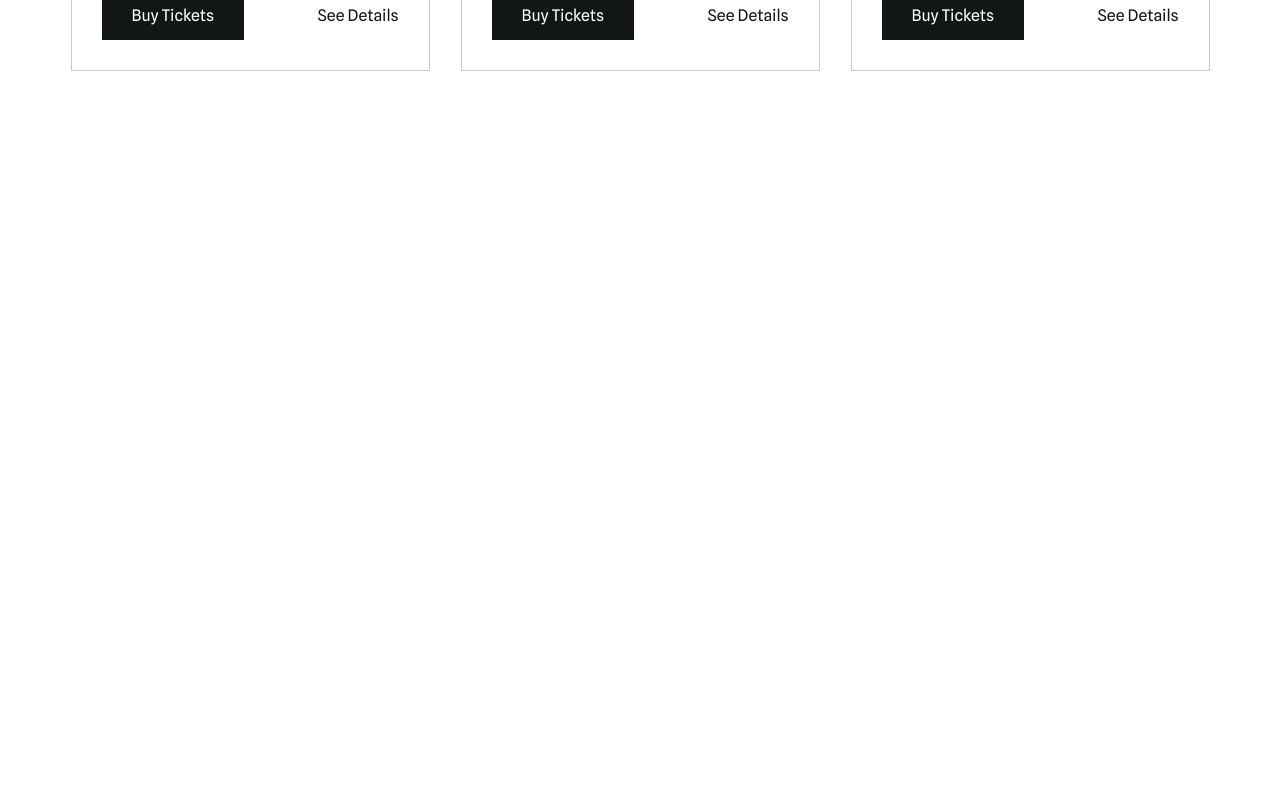
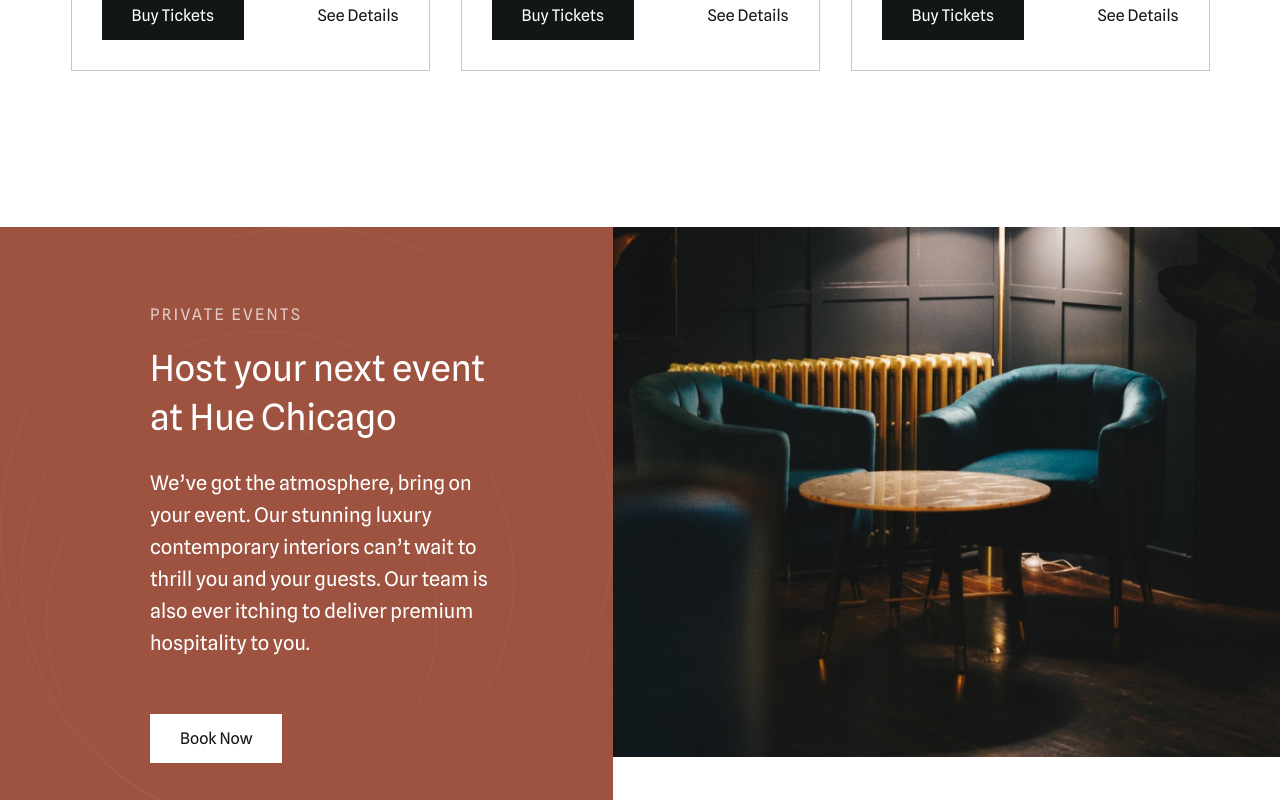
Before and after one commit to Xand6r/hue-frontend, a Next.js app: page /home in a window 1280 px wide. Shown: the part 2146-2946 px from the top of the page. Before the commit the page ends 2373 px from the top, so only its background shows below. Built offline with nearby package versions, Linux system fonts and the light colour scheme.

Commit message:
finish private section

```diff
--- /dev/null
+++ b/pages/home/components/private/index.jsx
@@ -0,0 +1,30 @@
+import React from "react";
+import styles from "./private.module.scss";
+import Image from "next/image";
+
+export default function index() {
+  return (
+    <div className={styles.private}>
+      <div className={styles.left_section}>
+        <div>
+          <div className={styles.top_meta}>PRIVATE EVENTS</div>
+          <div className={styles.title}>
+            Host your next event at Hue Chicago
+          </div>
+          <div className={styles.subtitle}>
+            We’ve got the atmosphere, bring on your event. Our stunning luxury
+            contemporary interiors can’t wait to thrill you and your guests. Our
+            team is also ever itching to deliver premium hospitality to you.
+          </div>
+          <div className={styles.button}>
+            Book Now
+          </div>
+        </div>
+      </div>
+
+      <div className={styles.right_section}>
+        <Image src="/images/private.png" width={720} height={573} />
+      </div>
+    </div>
+  );
+}
--- /dev/null
+++ b/pages/home/components/private/private.module.scss
@@ -0,0 +1,56 @@
+@import "styles/variables";
+
+.private{
+    display: flex;
+    font-family: $regular-font;
+    margin: auto;
+    width: fit-content;
+    .left_section{
+        background: #9D5340;
+        height: 100%;
+        width: 50vw;
+        max-width: 45rem;
+        padding-top: 4.8125rem;
+        padding-left: 9.375rem;
+        padding-right: 7.75rem;
+        padding-bottom: 5.25rem;
+        height: 573px;
+        background-image: url("/images/transparentspiral.svg");
+        background-size: cover;
+        background-repeat: no-repeat;
+
+        .top_meta{
+            color: #E2CBC6;
+            font-size: 1rem;
+            letter-spacing: 0.15em;
+            line-height: 1.375rem;
+            margin-bottom: 1.125rem;
+        }
+
+        .title{
+            color: #FFFFFF;
+            font-size: 2.25rem;
+            line-height: 3.0625rem;
+            max-width: 23.625rem;
+            margin-bottom: 1.5625rem;
+        }
+
+        .subtitle{
+            margin-bottom:0.4375rem;
+            color: white;
+            font-size: 1.25rem;
+            line-height: 2rem;
+            margin-bottom: 3.4375rem;
+        }
+
+        .button{
+            padding: 0.9375rem 1.875rem;
+            background: #FFFFFF;
+            color: $dark-crayola;
+            width: fit-content;
+            cursor: pointer;
+        }
+
+    }
+
+}
--- a/pages/home/index.jsx
+++ b/pages/home/index.jsx
@@ -3,6 +3,7 @@
 import Landing from "./components/landing";
 import SubLanding from "./components/sublanding";
 import Events from "./components/events";
+import Private from "./components/private";
 
 function HomePage() {
   return (
@@ -11,6 +12,7 @@
       <Landing />
       <SubLanding />
       <Events />
+      <Private />
     </div>
   );
 }
```
Also changed, not shown: public/images/private.png (added), public/images/transparentspiral.svg (added).
